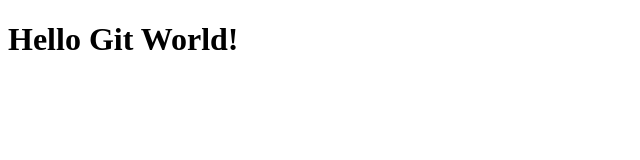
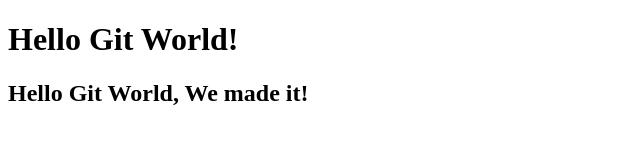
Before and after one commit to PrimeSalad/LandoyBermudez_Activity3, a plain HTML site: page index.html in a window 1280 px wide. Shown: the whole page, without its empty margins (0-640 px from the left). Drawn offline with Linux system fonts and the light colour scheme.

Commit message:
Modified index.html  file on dev branch

```diff
--- a/index.html
+++ b/index.html
@@ -5,5 +5,6 @@
 </head>
 <body>
 	<h1>Hello  Git  World!</h1>
+        <h2>Hello Git World,  We made it!</h2>
 </body>
 </html>
```
